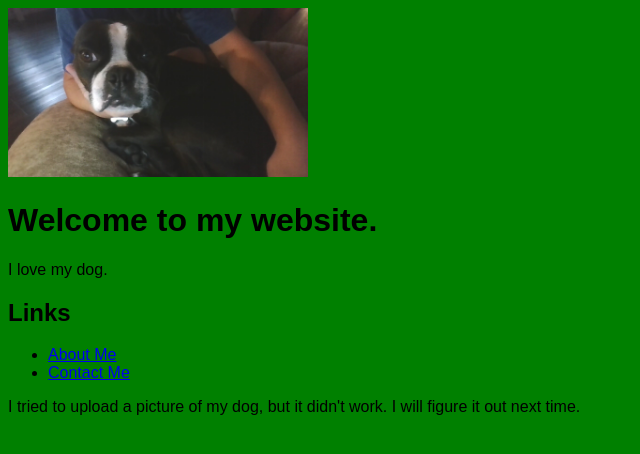
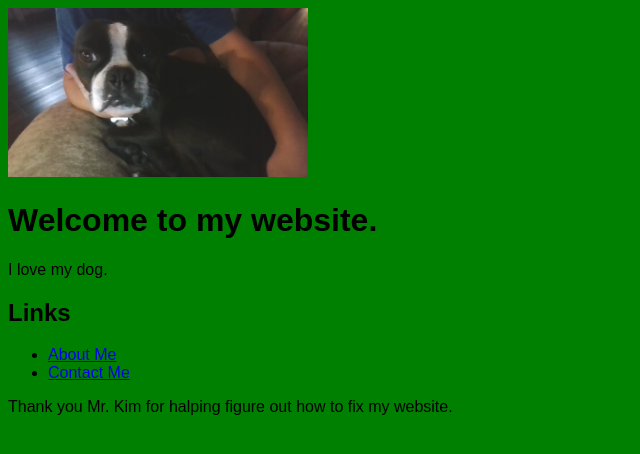
Before and after one commit to ericmulanax-a11y/Eric-School-2.0, a plain HTML site: page about.html in a window 1280 px wide. Shown: the whole page, without its empty margins (0-640 px from the left). Drawn offline with Linux system fonts and the light colour scheme.

Commit message:
Update about.html with thank you note
Added a thank you note to Mr. Kim for assistance.

```diff
--- a/about.html
+++ b/about.html
@@ -27,8 +27,7 @@
     </ul>
 
     <p>
-        I tried to upload a picture of my dog, but it didn't work.
-        I will figure it out next time.
+       Thank you Mr. Kim for halping figure out how to fix my website.
     </p>
 
 </body>
```
